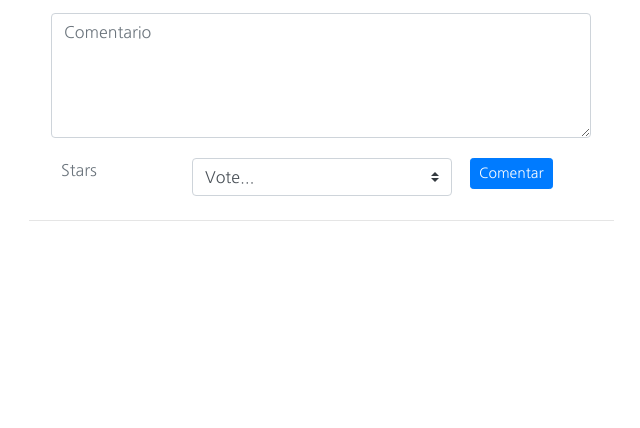
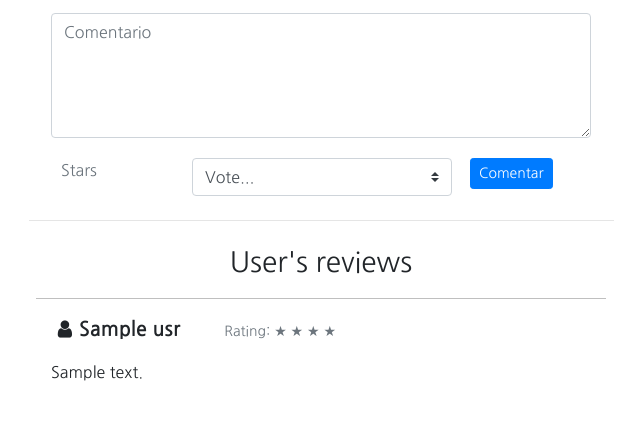
Before and after one commit to atlasfoo/Booknet-Project1, a Flask app: template templates/comment.htm in a window 1280 px wide. Shown: the part 372-800 px from the top of the page, without its empty margins (319-959 px from the left). Run offline with Flask 2, Linux system fonts and the light colour scheme; the template is opened without the code that fills it: most values are stand-ins (such as "Sample title", 1, 10 or a date in 2020); some libraries are stand-ins or nearby versions.

Commit message:
finished comments, pend commented

```diff
--- a/templates/comment.htm
+++ b/templates/comment.htm
@@ -10,6 +10,7 @@
             </div>
         </article>
     </section>
+
     <section class="row mt-2 justify-content-center" id="rate">
         <article class="card col-lg-6 col-12 bg-higlight text-info">
             <div class="card-body">
@@ -23,10 +24,11 @@
             </div>
         </article>
     </section>
+
     <section class="row mt-4 justify-content-center" id="comment-cnt">
         <article class="col-lg-6 col-12">
             <form action="{{url_for('commented')}}" method="post" class="d-flex justify-content-end flex-wrap" id="comment-form">
-                <textarea name="" id="" placeholder="Comentario" class="form-control"></textarea>
+                <textarea name="commtxt" id="commtxt" placeholder="Comentario" class="form-control"></textarea>
                 <div class="form-row w-100">
                     <div class="col">
                         <label for="starsrate" class="text-muted text-right" style="margin-right:5px;">Stars</label>
@@ -50,8 +52,21 @@
     </section>
     <hr class="my-4 col-6">
 
-    <section class="row mt-2" id="comments">
-
+    <section class="row mt-2 justify-content-center" id="comments">
+        <h3 class="col-12 text-center">User's reviews</h3>
+        {%for rev in reviews%}
+            <article class="comment col-lg-6 col-12">
+                <div class="media-body">
+                    <p class="name"><i class="icon-user"></i>{{rev.usr}}<span id="rating" class="text-muted">
+                        Rating:
+                    {%for i in range(rev.rate)%}
+                        &#9733;
+                    {%endfor%}
+                    </span></p>
+                    <p class="text-review">{{rev.comment}}</p>
+                </div>
+            </article>
+        {%endfor%}
     </section>
     <style>
         #comment-form textarea{
@@ -60,5 +75,36 @@
             height: 125px;
             margin-bottom: 20px;
         }
+        .comment{
+            margin-top: 10px;
+            border-top: 1px solid #bfbfbf;
+        }
+        .comment .media-body{
+            margin-top: 15px;
+            margin-bottom: 15px;
+        }
+        .comment .media-body .name{
+            font-size:20px;
+            font-weight: 700;
+        }
+        .comment .media-body .name #rating{
+            font-size:14px;
+            font-weight: 400;
+            margin-left: 25px;
+            padding-left: 15px;
+        }
     </style>
+    <script>
+        document.addEventListener("DOMContentLoaded", ()=>{
+            document.querySelector("#comment-form").onsubmit = () =>{
+                var commtxt=document.querySelector("#commtxt").value;
+                var starsrate=document.querySelector("#starsrate").value;
+                if(commtxt === "" || starsrate <= -1){
+                    alert("Please fill all fields");
+                    return false;
+                }
+                return true;
+            }
+        });
+    </script>
 {%endblock%}
--- a/util.py
+++ b/util.py
@@ -7,7 +7,5 @@ def encrypt(ps):
     return pswd.hexdigest()
 
 
-res = requests.get("https://www.goodreads.com/book/review_counts.json",
-                   params={"key": "dwdsoTU7TSH21w2VveT9Q", "isbns": "042528011X"})
-print(res.json())
-print(res.json()["books"][0]["average_rating"])
+for i in range(5-1):
+    print(i)
```
Also changed, not shown: 2 other files.
